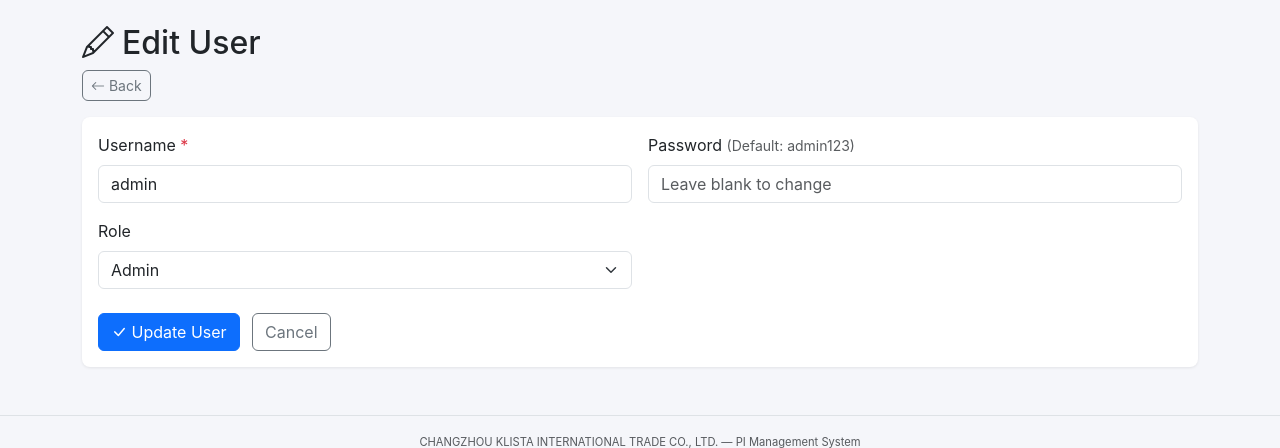
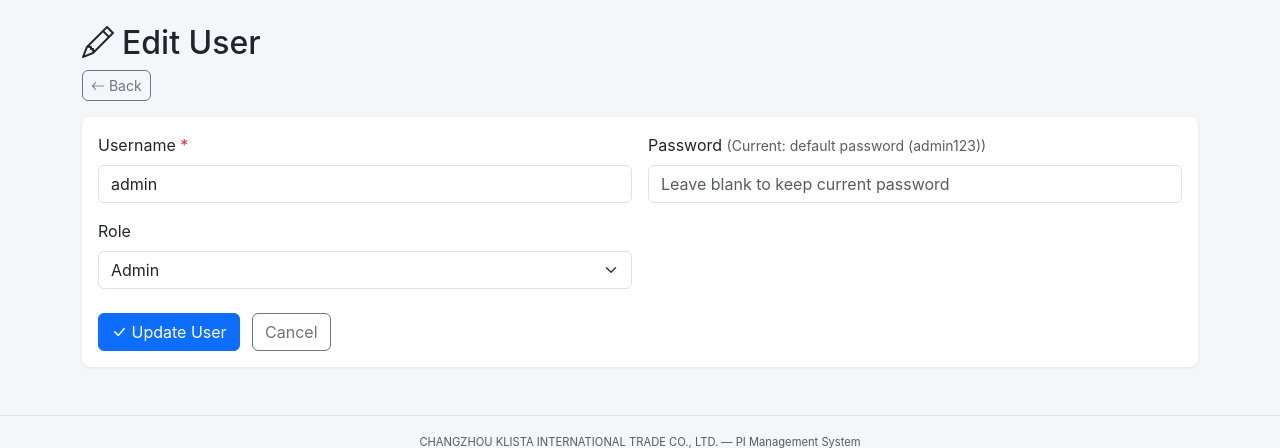
Before and after one commit to fantastic10086-commits/Myweb, a Flask app: page /users/1/edit in a window 1280 px wide. Shown: the part 80-528 px from the top of the page. Run offline with Flask 3, Linux system fonts and the light colour scheme; the visitor is signed in with stand-in values (Sample User, id 1); some libraries are stand-ins or nearby versions.

Commit message:
Clarify user password status display

```diff
--- a/app.py
+++ b/app.py
@@ -1822,7 +1822,7 @@ def user_edit(id):
     user = User.query.get_or_404(id)
     default_pw = 'admin123' if user.role == 'admin' else '123456'
     is_default = check_password_hash(user.password_hash, default_pw)
-    pw_hint = f'Default: {default_pw}' if is_default else 'Custom (changed)'
+    pw_hint = f'Current: default password ({default_pw})' if is_default else 'Current: custom password'
     if request.method == 'POST':
         username = request.form.get('username', '').strip()
         password = request.form.get('password', '').strip()
--- a/templates/user_form.html
+++ b/templates/user_form.html
@@ -16,7 +16,7 @@
             </div>
             <div class="col-md-6">
                 <label for="password" class="form-label">Password {% if not editing %}<span class="text-danger">*</span>{% endif %}{% if editing and pw_hint %} <small class="text-muted">({{ pw_hint }})</small>{% endif %}</label>
-                <input type="text" class="form-control" id="password" name="password" {% if not editing %}required{% endif %} placeholder="{% if editing %}Leave blank to change{% else %}Set password{% endif %}">
+                <input type="password" class="form-control" id="password" name="password" value="" {% if not editing %}required{% endif %} autocomplete="new-password" placeholder="{% if editing %}Leave blank to keep current password{% else %}Set password{% endif %}">
             </div>
             <div class="col-md-6">
                 <label for="role" class="form-label">Role</label>
```
